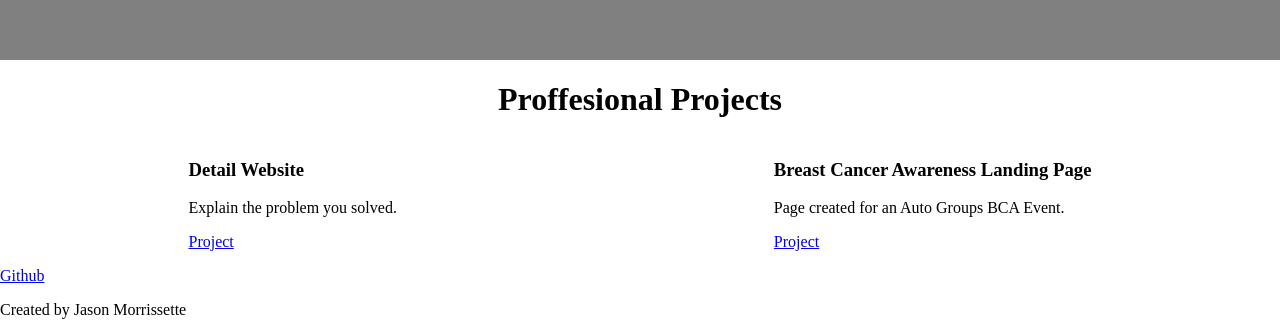
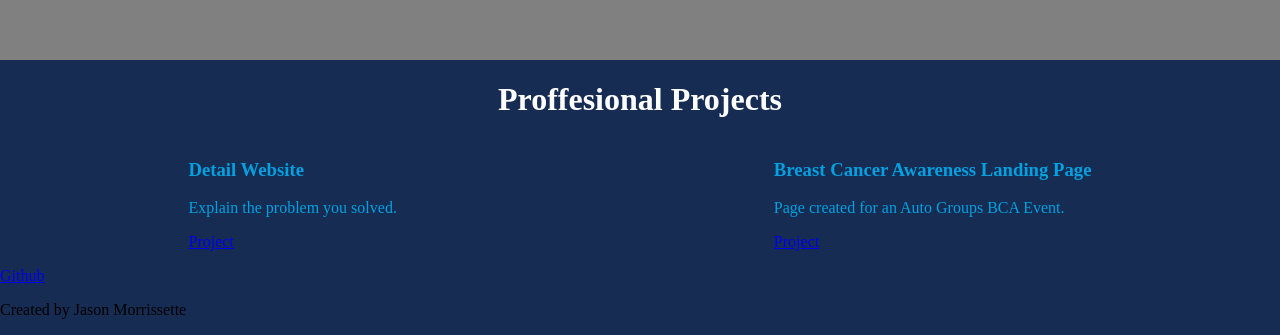
Before and after one commit to Jmorrissette1/Portfolio-Web-Site, a plain HTML site: page index.html in a window 1280 px wide. Shown: the part 862-1197 px from the top of the page. Drawn offline with Linux system fonts and the light colour scheme.

Commit message:
added color

```diff
--- a/main.css
+++ b/main.css
@@ -10,6 +10,8 @@ html,
 body {
     margin: 0;
     padding: 0;
+    background-color: #162C53;
+
 }
 
 .container {
@@ -35,6 +37,10 @@ body {
 }
 
 
+h1{
+    color:#ffff;
+}
+
 /* Hero Section */
 
 #welcome-section{
@@ -49,6 +55,8 @@ body {
 #projects{
   display: flex;
   justify-content: space-around;
+  color:#00A1E0;
+
 
 }
 
```
